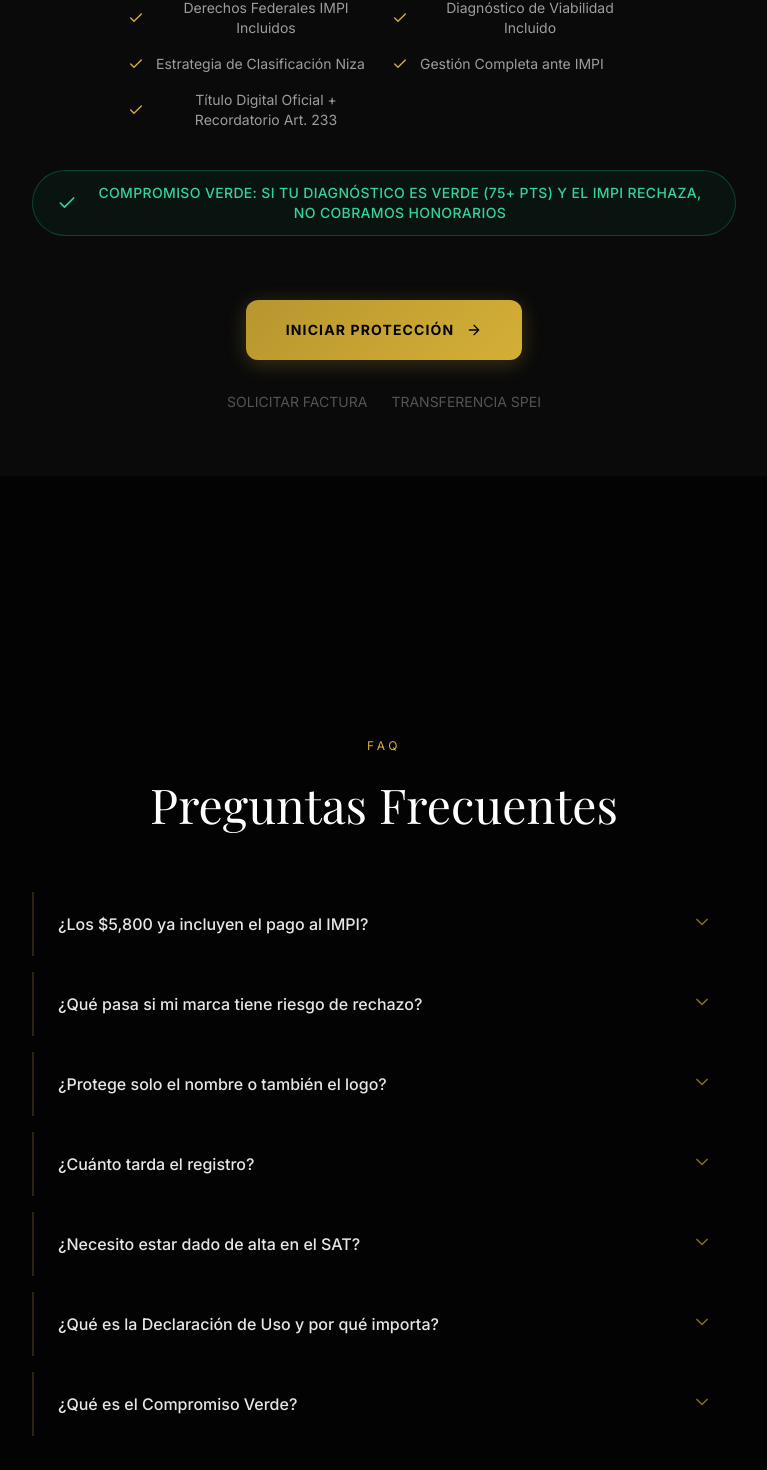
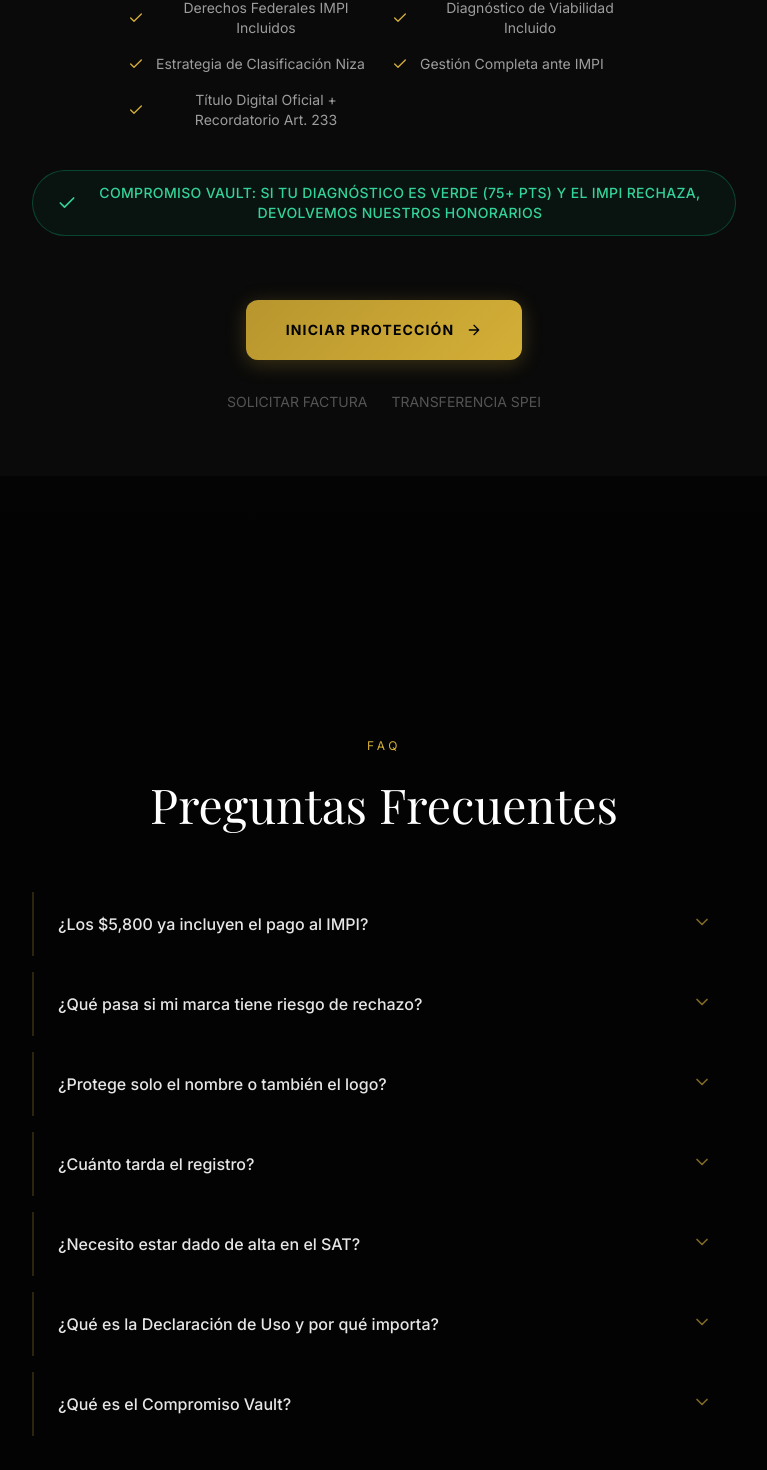
Before and after one commit to BrandVaultMx/brandavult-web, a Next.js app: page / in a window 1280 px wide. Shown: the part 3063-4533 px from the top of the page, without its empty margins (256-1023 px from the left). Built offline with nearby package versions, Linux system fonts and the light colour scheme; a web font is replaced by a local one.

Commit message:
Update page.tsx

```diff
--- a/app/page.tsx
+++ b/app/page.tsx
@@ -741,7 +741,7 @@ function PricingSection() {
       price: 5800,
       priceLabel: 'MXN + IVA • Todo Incluido',
       features: ['Derechos Federales IMPI Incluidos', 'Diagnóstico de Viabilidad Incluido', 'Estrategia de Clasificación Niza', 'Gestión Completa ante IMPI', 'Título Digital Oficial + Recordatorio Art. 233'],
-      guarantee: 'Compromiso Verde: Si tu diagnóstico es verde (75+ pts) y el IMPI rechaza, no cobramos honorarios',
+      guarantee: 'Compromiso Vault: Si tu diagnóstico es verde (75+ pts) y el IMPI rechaza, devolvemos nuestros honorarios',
       cta: 'INICIAR PROTECCIÓN',
       ctaLink: SOCIAL_LINKS.mercadopago,
       modalKey: 'blindaje' as const,
@@ -930,12 +930,12 @@ function FAQSection() {
   const [open, setOpen] = useState<number | null>(null)
   const faqs = [
     { q: '¿Los $5,800 ya incluyen el pago al IMPI?', a: 'Sí. Los $5,800 MXN + IVA cubren todo: derechos federales del IMPI, diagnóstico de viabilidad, estrategia de clasificación Niza, gestión integral y entrega del título. No hay pagos sorpresa ni costos ocultos.' },
-    { q: '¿Qué pasa si mi marca tiene riesgo de rechazo?', a: 'Antes de registrar, hacemos un Diagnóstico de Viabilidad con un sistema de scoring de 0 a 100 puntos y semáforo. Si resulta verde (75+ pts), procedemos con nuestro Compromiso Verde: si el IMPI rechaza por una causa que debimos detectar, no cobramos honorarios. Si es amarillo o rojo, te informamos los riesgos concretos y te ofrecemos un segundo diagnóstico con marca modificada a precio preferencial de $400 MXN, o proceder bajo tu propio riesgo con consentimiento informado.' },
+    { q: '¿Qué pasa si mi marca tiene riesgo de rechazo?', a: 'Antes de registrar, hacemos un Diagnóstico de Viabilidad con un sistema de scoring de 0 a 100 puntos y semáforo. Si resulta verde (75+ pts), procedemos con nuestro Compromiso Vault: si el IMPI rechaza por una causa que debimos detectar, te devolvemos nuestros honorarios profesionales (la tarifa gubernamental no es reembolsable porque la cobra el gobierno). Si es amarillo o rojo, te informamos los riesgos concretos y te ofrecemos un segundo diagnóstico con marca modificada a precio preferencial de $400 MXN, o proceder bajo tu propio riesgo con consentimiento informado.' },
     { q: '¿Protege solo el nombre o también el logo?', a: 'Depende del tipo de solicitud. Una marca denominativa protege solo el nombre. Una marca mixta protege nombre + logo en una sola solicitud. Si solo tienes un diseño sin nombre, se registra como marca innominada. Te asesoramos sobre cuál conviene más según tu caso.' },
     { q: '¿Cuánto tarda el registro?', a: 'La resolución oficial del IMPI toma de 4 a 6 meses. Sin embargo, tu protección legal inicia desde que se presenta la solicitud — cualquier tercero que intente registrar algo similar después de esa fecha, tú tienes prioridad.' },
     { q: '¿Necesito estar dado de alta en el SAT?', a: 'No es obligatorio. Puedes registrar tu marca como persona física con tu CURP o como persona moral. No necesitas RFC con actividad empresarial para proteger tu marca.' },
     { q: '¿Qué es la Declaración de Uso y por qué importa?', a: 'El Artículo 233 de la Ley Federal de Protección a la Propiedad Industrial obliga a declarar el uso de tu marca dentro de los 3 años siguientes a su concesión. Si no la presentas, el IMPI puede cancelar tu registro. Muchos titulares no conocen esta obligación — nosotros te recordamos y gestionamos el trámite.' },
-    { q: '¿Qué es el Compromiso Verde?', a: 'Es nuestra política de garantía. Si tu diagnóstico resulta en semáforo verde (75+ puntos de 100) y decides proceder al Blindaje Federal, nos comprometemos: si el IMPI rechaza la marca por una causa que nuestro análisis debió detectar, no cobramos los honorarios profesionales. Si tu diagnóstico es amarillo o rojo, te ofrecemos un segundo estudio con marca modificada a $400 MXN (precio preferencial).' },
+    { q: '¿Qué es el Compromiso Vault?', a: 'Es nuestra política de garantía. Si tu diagnóstico resulta en semáforo verde (75+ puntos de 100) y decides proceder al Blindaje Federal, nos comprometemos: si el IMPI rechaza la marca por una causa que nuestro análisis debió detectar, te devolvemos nuestros honorarios profesionales íntegros. La tarifa gubernamental del IMPI no es reembolsable porque la cobra el gobierno, no BrandVault. Si tu diagnóstico es amarillo o rojo, te ofrecemos un segundo estudio con marca modificada a $400 MXN (precio preferencial).' },
   ]
 
   return (
```
